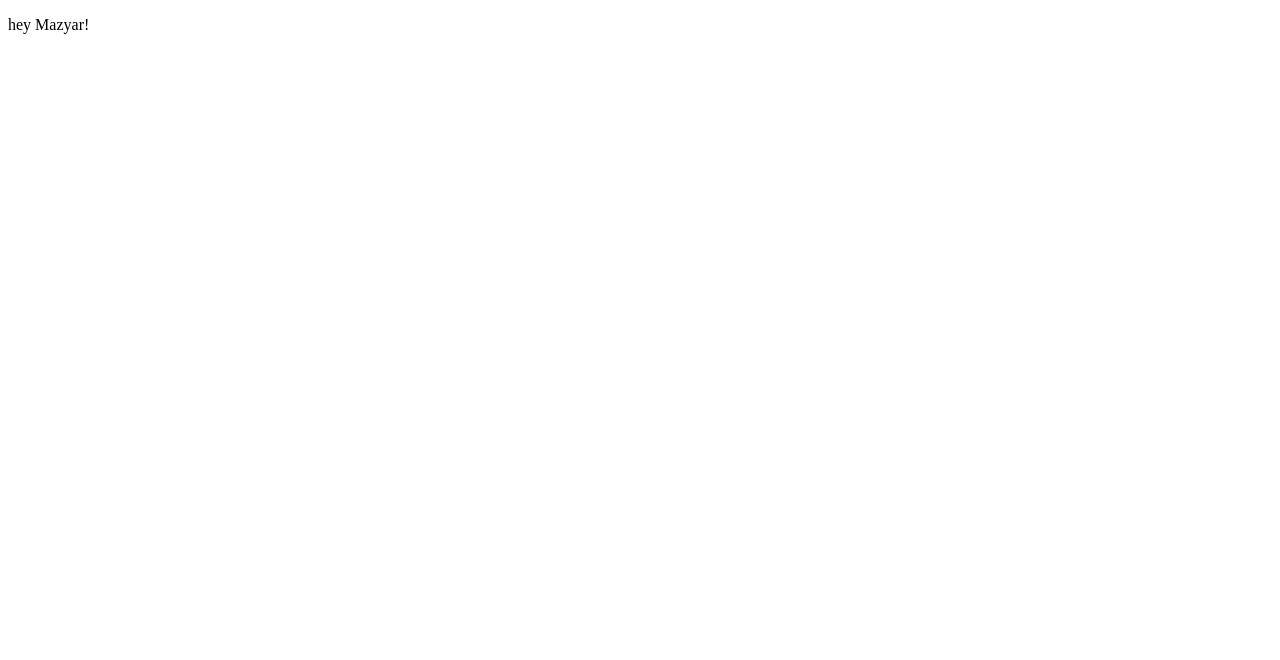
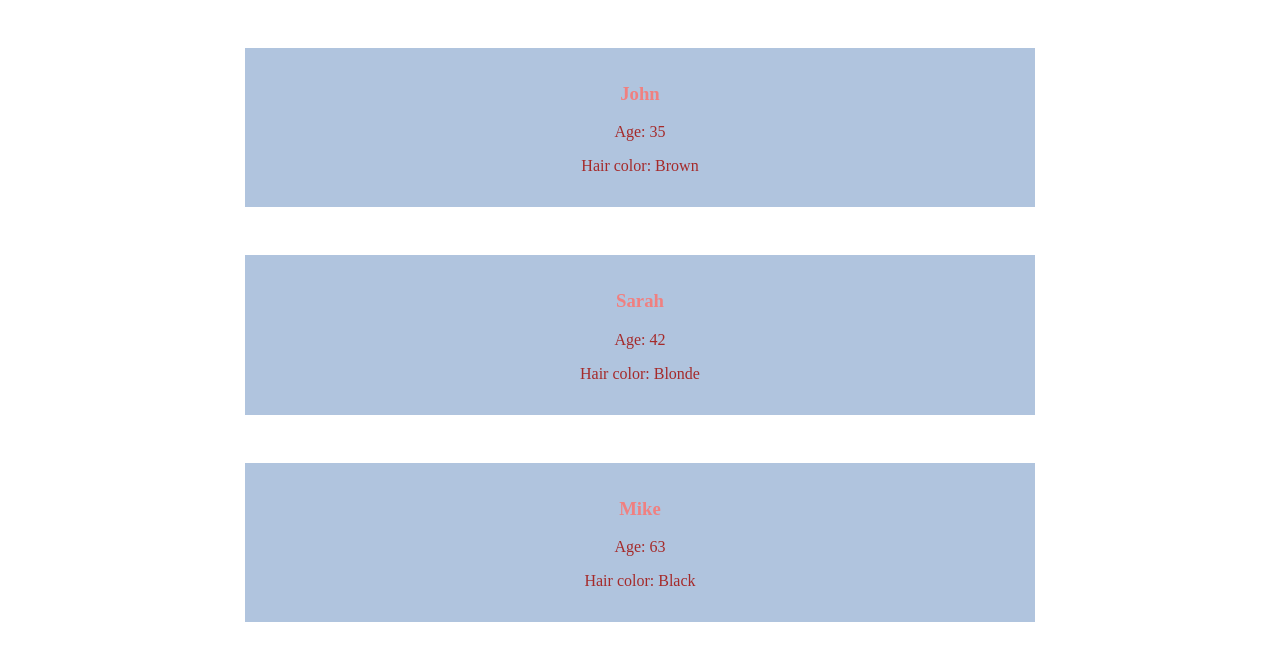
Before and after one commit to mbalandari/ng-first, an Angular app: page / in a window 1280 px wide. Shown: the top 660 px of the page. Built offline with nearby package versions, Linux system fonts and the light colour scheme.

Commit message:
css-component

```diff
--- a/src/app/app.component.html
+++ b/src/app/app.component.html
@@ -1,2 +1,2 @@
-<app-example name="Mazyar"></app-example>
+<app-info-list></app-info-list>
 <router-outlet></router-outlet>
--- a/src/app/app.module.ts
+++ b/src/app/app.module.ts
@@ -4,11 +4,13 @@ import { BrowserModule } from '@angular/platform-browser';
 import { AppRoutingModule } from './app-routing.module';
 import { AppComponent } from './app.component';
 import { ExampleComponent } from './example/example.component';
+import { InfoListComponent } from './info-list/info-list.component';
 
 @NgModule({
   declarations: [
     AppComponent,
-    ExampleComponent
+    ExampleComponent,
+    InfoListComponent
   ],
   imports: [
     BrowserModule,
--- a/src/app/example/example.component.html
+++ b/src/app/example/example.component.html
@@ -1 +1,9 @@
-<p>hey {{name}}!</p>
+<h1 *ngIf="name; else noNameBlock">Hey {{name}}!</h1>
+<ng-template #noNameBlock>
+    <h1>Howdy!</h1>
+</ng-template>
+<p *ngIf="age; else young">Age: {{age}}</p>
+<ng-template #young>
+    <p>Your age is unknown!</p>
+</ng-template>
+<p *ngIf="hairColor">Hair color: {{hairColor}}</p>
--- a/src/app/example/example.component.ts
+++ b/src/app/example/example.component.ts
@@ -7,6 +7,8 @@ import { Component, OnInit, Input } from '@angular/core';
 })
 export class ExampleComponent implements OnInit {
   @Input() name: string="";
+  @Input() age: string="";
+  @Input() hairColor: string="";
   constructor() { }
 
   ngOnInit(): void {
--- /dev/null
+++ b/src/app/info-list/info-list.component.css
@@ -0,0 +1,16 @@
+.list {
+  background-color: lightsteelblue;
+  padding: 1rem;
+  margin: 3rem auto;
+  max-width: 60%;
+}
+
+h3 {
+  color: lightcoral;
+  text-align: center;
+}
+
+p {
+  text-align: center;
+  color: brown;
+}
--- /dev/null
+++ b/src/app/info-list/info-list.component.html
@@ -0,0 +1,5 @@
+<div class="list" *ngFor="let person of info">
+    <h3>{{person.name}}</h3>
+    <p>Age: {{person.age}}</p>
+    <p>Hair color: {{person.hairColor}}</p>
+</div>
--- /dev/null
+++ b/src/app/info-list/info-list.component.ts
@@ -0,0 +1,27 @@
+import { Component, OnInit } from '@angular/core';
+
+@Component({
+  selector: 'app-info-list',
+  templateUrl: './info-list.component.html',
+  styleUrls: ['./info-list.component.css']
+})
+export class InfoListComponent implements OnInit {
+  info = [{
+    name: "John",
+    age: 35,
+    hairColor: "Brown"
+  }, {
+    name: "Sarah",
+    age: 42,
+    hairColor: "Blonde"
+  }, {
+    name: "Mike",
+    age: 63,
+    hairColor: "Black"
+  }]
+  constructor() { }
+
+  ngOnInit(): void {
+  }
+
+}
```
Also changed, not shown: 1 other file (tests, documents, lock files or other folders).
